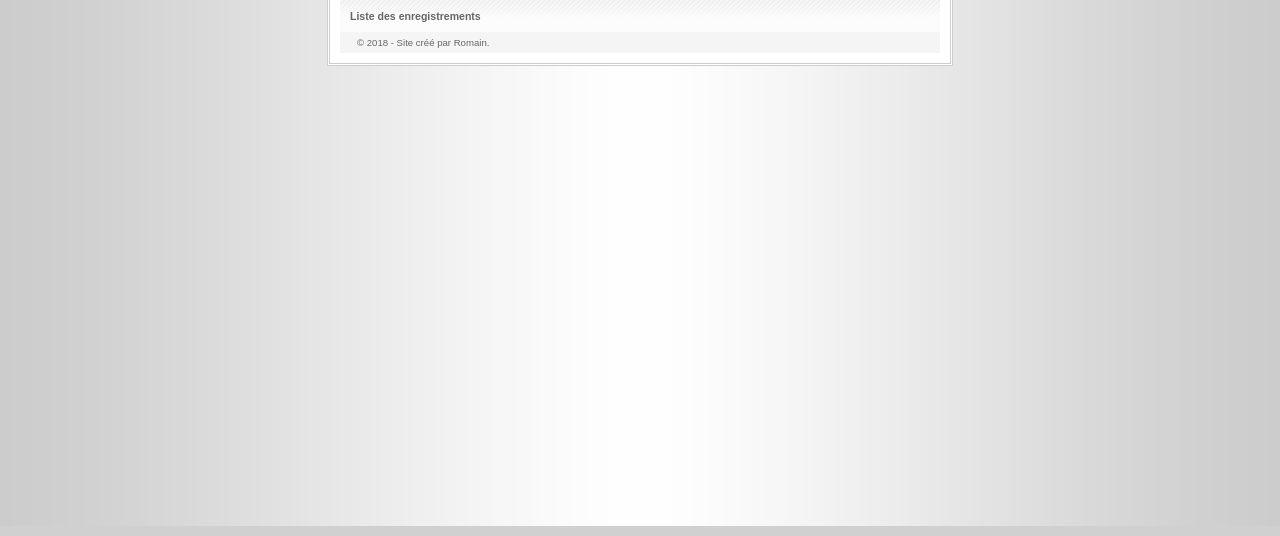
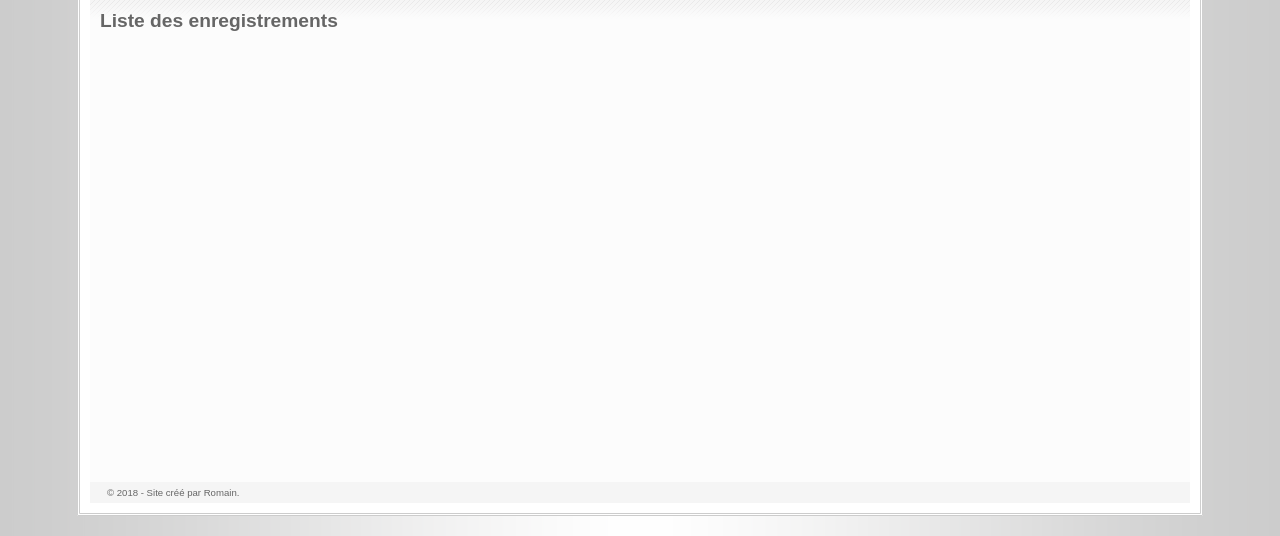
Before and after one commit to Natars-sourcecodes/rpi_videosurveillance, a PHP site: page / in a window 1280 px wide. Shown: the part 274-810 px from the top of the page. Run offline with PHP 8.4, Linux system fonts and the light colour scheme; data that the repository does not hold is empty.

Commit message:
Modification de l'agencement générale du site (tableau, titres, ...) Élargissement de la zone de contenu du site (là où est présent les vidéos, textes, ...)

```diff
--- a/default.css
+++ b/default.css
@@ -10,6 +10,9 @@ Author URI: https://vikpe.org/
 /* standard elements */
 table {
 	border-collapse: collapse;
+	margin: auto;
+	margin-top: 20px;
+	margin-bottom: 20px;
 }
 
 table a {
@@ -17,10 +20,13 @@ table a {
 }
 
 td, th {
-	border: 1px solid black;
+	border: 1px solid none;
 	padding: 5px 10px 5px 10px;
 }
 
+tr{
+	height: 400px;
+}
 a {
 	color: #000;
 	text-decoration: none;
@@ -33,7 +39,7 @@ body {
 	font: normal 0.6em sans-serif,Arial;
 }
 .gfx a {
-	background: #F5F5F5 url(img/bright_pixel.gif) no-repeat; display: block; height: 240px;
+	background: #F5F5F5 url(img/bright_pixel-1100px.gif) no-repeat; display: block; height: 240px;
 }
 
 /* header */
@@ -51,7 +57,7 @@ body {
 	border-color: #E4E4E4 #CFCFCF #CCC #CFCFCF;
 	margin: 20px auto 4px auto;
 	text-align: left;
-	width: 620px;
+	width: 1120px;
 }
 .container {
 	margin: 10px;
@@ -87,7 +93,13 @@ body {
 }
 .content h1 {
 	margin: 0;
-	font: bold 1.1em sans-serif,Arial;
+	font: bold 2em sans-serif,Arial;
+	color: #666;
+}
+.content h2 {
+	margin: 0;
+	margin-bottom: 10px;
+	font: bold 1.4em sans-serif,Arial;
 	color: #666;
 }
 .content p {
```
